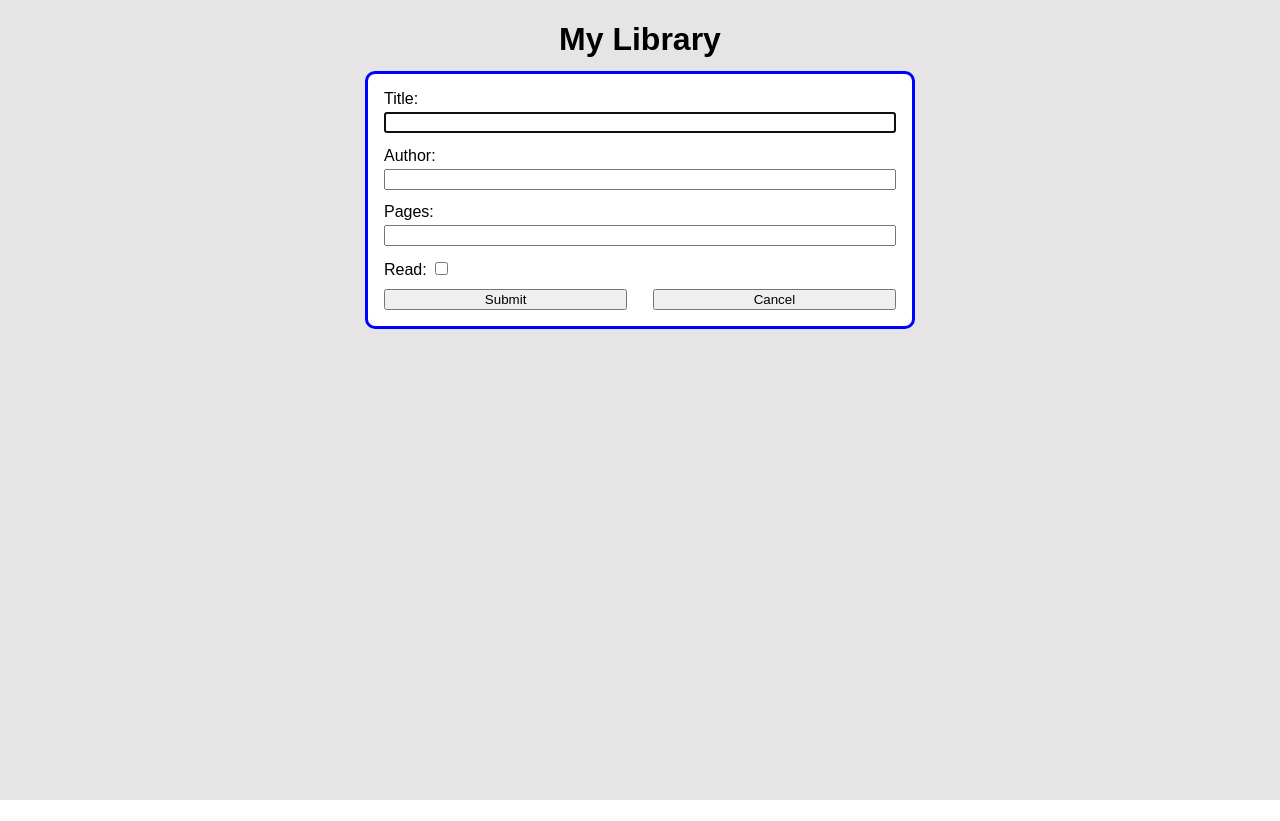
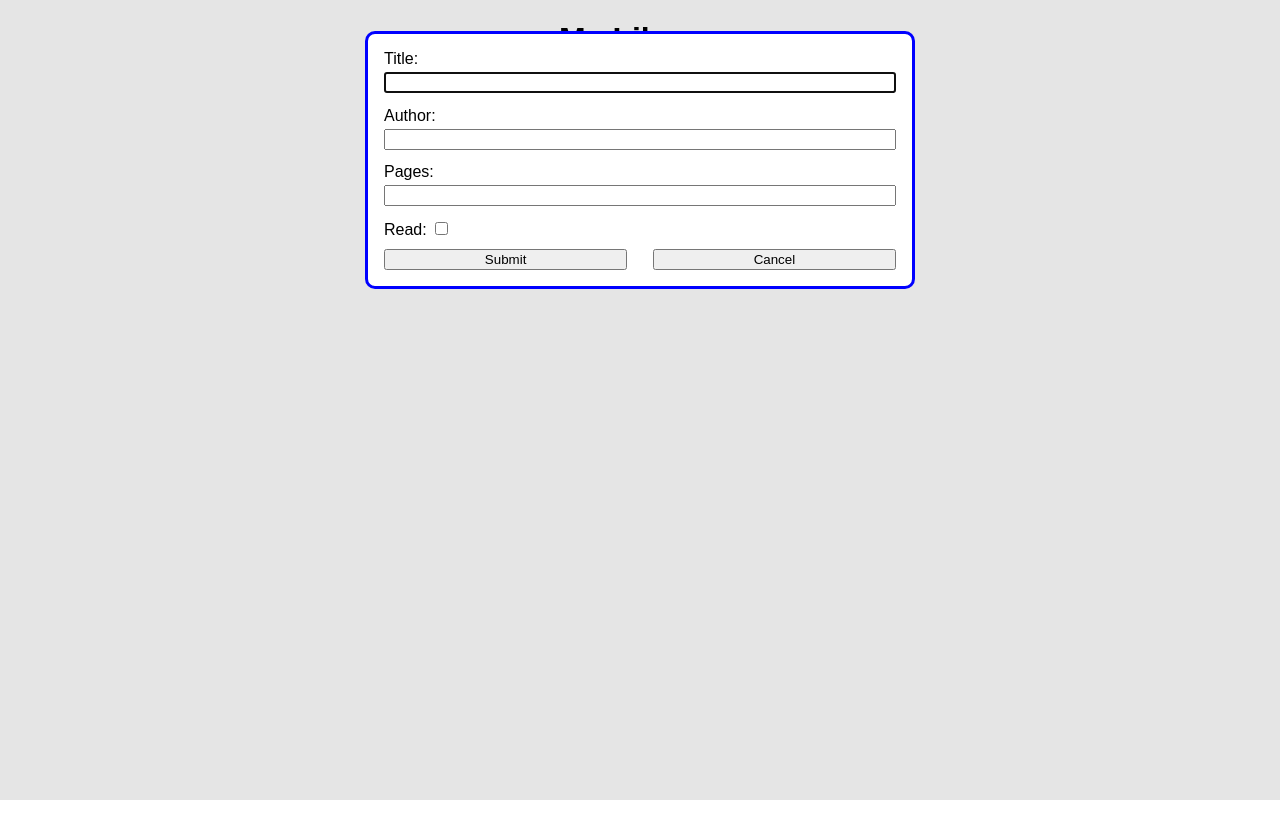
Before and after one commit to DrewBagelz/odin-library, a plain HTML site: page index.html in a window 1280 px wide. Both pictures are taken after a click on the button "New Book". Drawn offline with Linux system fonts and the light colour scheme.

Commit message:
Readjust modal position

```diff
--- a/style.css
+++ b/style.css
@@ -15,7 +15,7 @@ body {
 dialog {
 	border: 3px solid blue;
 	border-radius: 10px;
-	bottom: 50%;
+	bottom: 60%;
 	min-width: 40%;
 }
 
```
